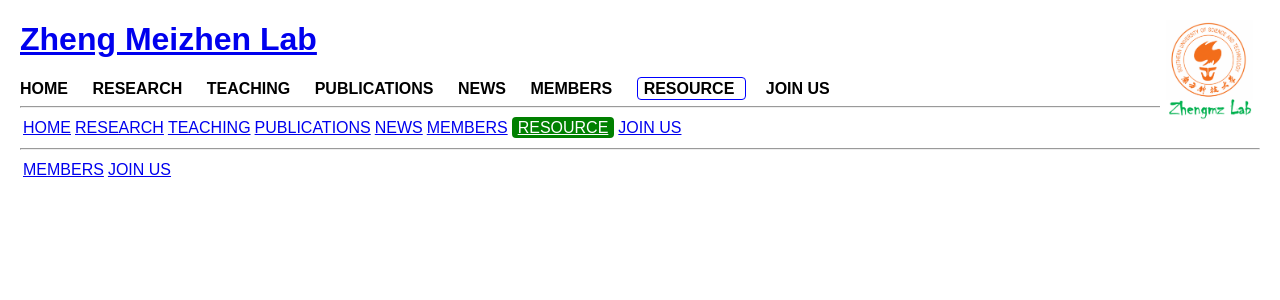
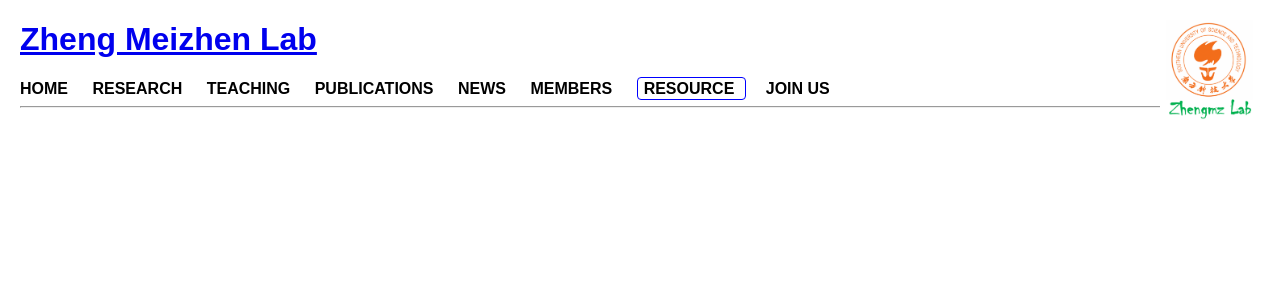
Before and after one commit to ZhengmzLab/zhengmzlab.github.io, a Jekyll site: the page built from resource.md, in a window 1280 px wide. Shown: the top 300 px of the page. Built offline with Jekyll 4.4.1, drawn with Linux system fonts in a browser that asks for light colours.

Commit message:
Update resource.md

```diff
--- a/resource.md
+++ b/resource.md
@@ -2,24 +2,3 @@
 layout: default
 title: RESOURCE
 ---
-
-<table>
-  <tr>
-    <td><a href="https://www.zhengmzlab.com/index.html">HOME</a></td>
-    <td><a href="https://www.zhengmzlab.com/research.html">RESEARCH</a></td>
-    <td><a href="https://www.zhengmzlab.com/teaching.html">TEACHING</a></td>
-    <td><a href="https://www.zhengmzlab.com/publications.html">PUBLICATIONS</a></td>
-    <td><a href="https://www.zhengmzlab.com/news.html">NEWS</a></td>
-    <td><a href="https://www.zhengmzlab.com/members.html">MEMBERS</a></td>
-    <td><a href="https://www.zhengmzlab.com/resource.html" style="background-color: green; color: white; padding: 2px 6px; border-radius: 4px;">RESOURCE</a></td>
-    <td><a href="https://www.zhengmzlab.com/join_us.html">JOIN US</a></td>
-  </tr>
-</table>
-
-
-
-
-
----
-
-[MEMBERS](members.html) | [JOIN US](join_us.html)
```
